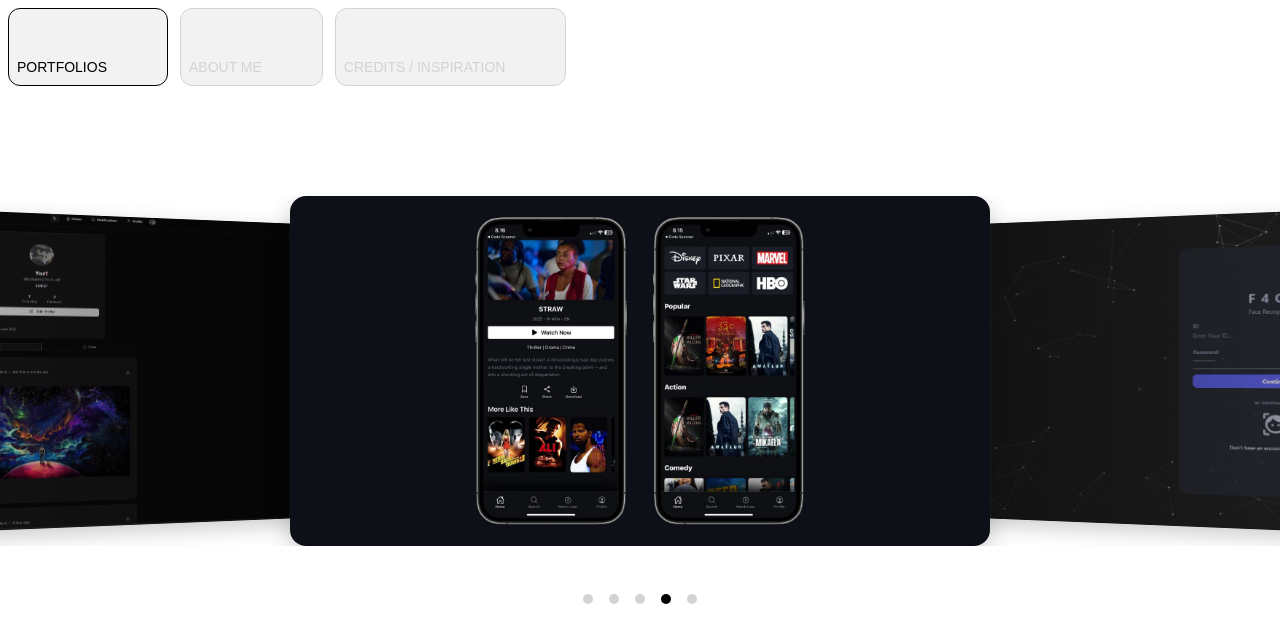
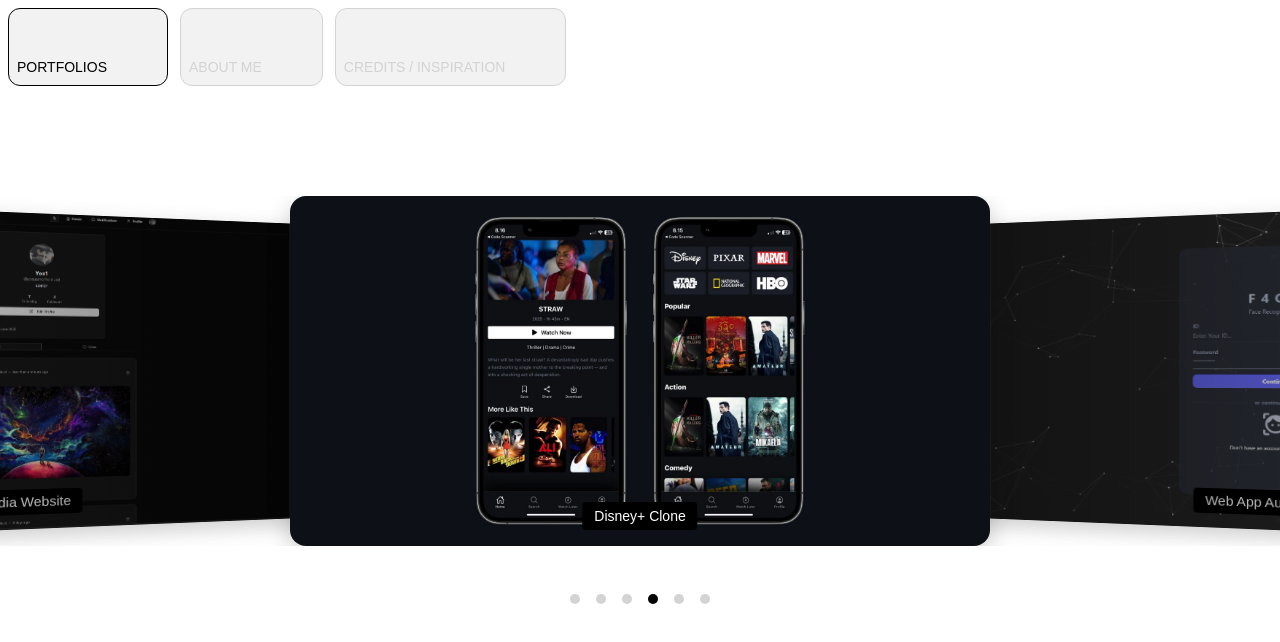
Before and after one commit to Yosxxx/portfolio-website, a Next.js app: page / in a window 1280 px wide. Shown: the top 642 px of the page. Built offline with nearby package versions, Linux system fonts and the light colour scheme.

Commit message:
i think done?

```diff
--- a/src/app/layout.tsx
+++ b/src/app/layout.tsx
@@ -4,8 +4,7 @@
 import Navbar from "@/components/Navbar";
 
 export const metadata: Metadata = {
-    title: "Create Next App",
-    description: "Generated by create next app",
+    title: "Personal Portfolio",
 };
 
 export default function RootLayout({
--- a/src/components/AboutMeModal.tsx
+++ b/src/components/AboutMeModal.tsx
@@ -31,11 +31,10 @@
                 <p className="text-justify">
                     I'm a 20-year-old Computer Science student at Bina
                     Nusantara, specializing in Artificial Intelligence. I love
-                    “vibecoding”—replicating clean designs in code, adding my
-                    own twist, and always crediting the originals. My toolkit
-                    includes Python, C/C++, Java, JavaScript (React, Next.js,
-                    Vite.js), and I work with SaaS back-ends like Supabase,
-                    Clerk, Neon, and MySQL.
+                    replicating clean designs and adding my own twist and always
+                    crediting the originals. My toolkit includes Python, C/C++,
+                    Java, JavaScript (React, Next.js, Vite.js), and I work with
+                    SaaS back-ends like Supabase, Clerk, Neon, and MySQL.
                 </p>
             </div>
         </div>
--- a/src/components/Carousel.tsx
+++ b/src/components/Carousel.tsx
@@ -18,22 +18,32 @@
     {
         src: "/images/project-samples/1.png",
         href: "https://apple-web-dun.vercel.app/",
+        caption: "Apple Website Replica",
     },
     {
         src: "/images/project-samples/2.png",
         href: "https://vispa-pv5j.vercel.app/home",
+        caption: "Visp Sign Language Website",
     },
     {
         src: "/images/project-samples/3.png",
         href: "https://socially-lake.vercel.app/",
+        caption: "Social Media Website",
     },
     {
         src: "/images/project-samples/4.jpg",
         href: "https://github.com/Yosxxx/disneyPlus-clone",
+        caption: "Disney+ Clone",
     },
     {
         src: "/images/project-samples/5.png",
         href: "https://github.com/Yosxxx/Web-App-Authenticator",
+        caption: "Web App Authenticator",
+    },
+    {
+        src: "/images/project-samples/6.png",
+        href: "https://github.com/Yosxxx/ML-BreastCancer",
+        caption: "Breast Cancer Predictor",
     },
 ];
 
@@ -81,10 +91,10 @@
                     slideShadows: true,
                 }}
             >
-                {slides.map(({ src, href }, i) => (
+                {slides.map(({ src, href, caption }, i) => (
                     <SwiperSlide
                         key={i}
-                        className="swiper-slide"
+                        className="swiper-slide relative"
                         style={{
                             width: "min(90vw, 700px)",
                             height: "min(50vw, 350px)",
@@ -98,16 +108,20 @@
                             href={href}
                             target="_blank"
                             rel="noopener noreferrer"
-                            className="block w-full h-full"
+                            className="block w-full h-full relative"
                         >
                             <Image
                                 src={src}
-                                alt={`Slide ${i + 1}`}
+                                alt={caption}
                                 fill
                                 sizes="(max-width: 768px) 100vw, (max-width: 1200px) 80vw, 700px"
                                 style={{ objectFit: "cover" }}
                                 priority={i === 0}
                             />
+                            {/* Caption overlay */}
+                            <div className="absolute bottom-4 left-1/2 transform -translate-x-1/2 bg-black bg-opacity-50 text-white text-sm px-3 py-1 rounded">
+                                {caption}
+                            </div>
                         </a>
                     </SwiperSlide>
                 ))}
```
Also changed, not shown: public/images/project-samples/6.png (added).
